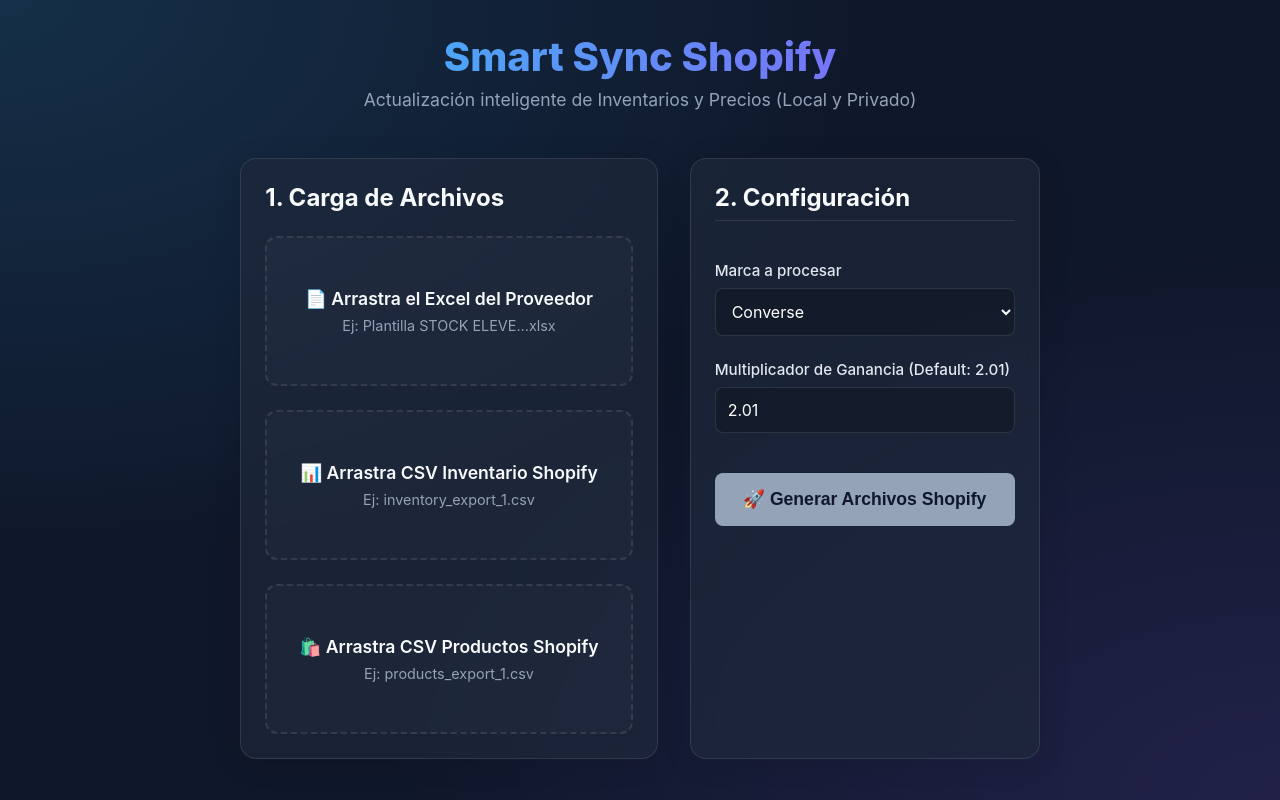
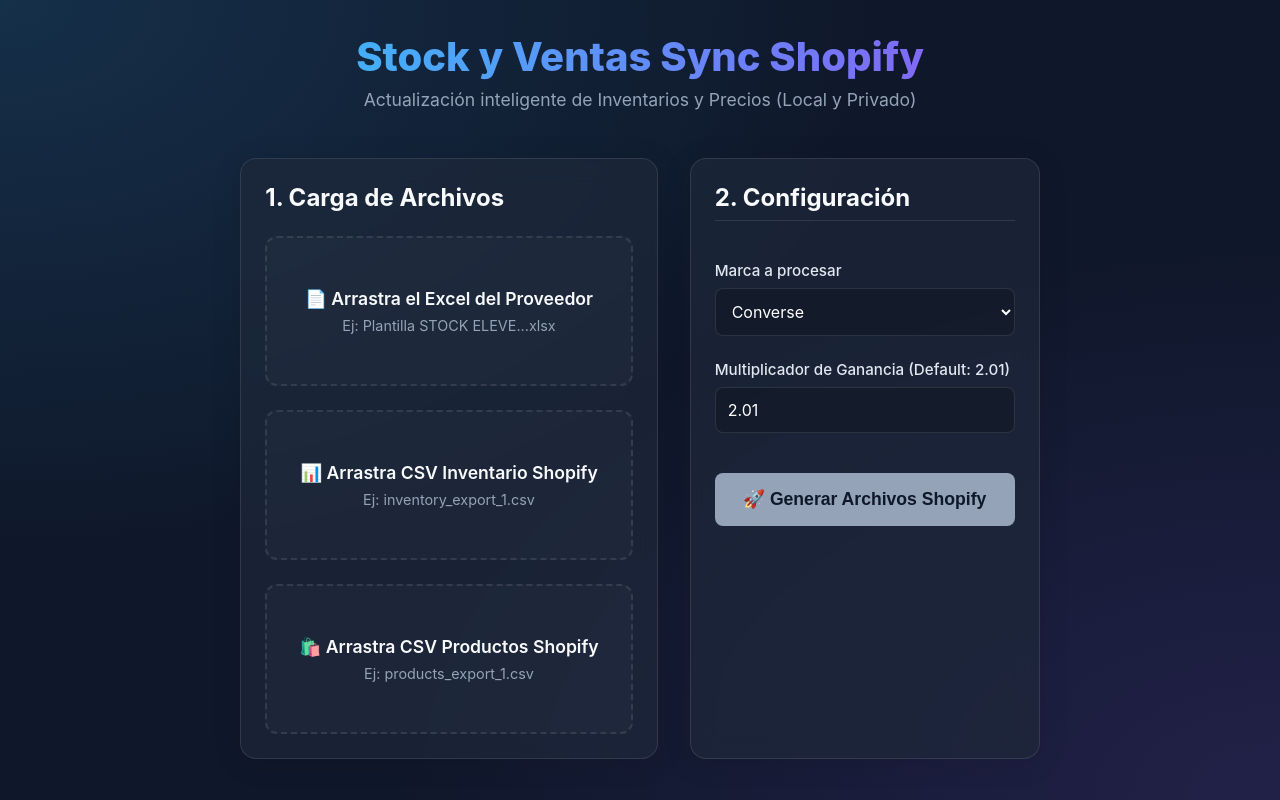
Before and after one commit to wandalemma-dot/smart-sync-shopify, a React (Vite) app: page / in a window 1280 px wide. Built offline with nearby package versions, Linux system fonts and the light colour scheme.

Commit message:
Rename app to Stock y Ventas Sync Shopify

```diff
--- a/index.html
+++ b/index.html
@@ -4,7 +4,7 @@
     <meta charset="UTF-8" />
     <link rel="icon" type="image/svg+xml" href="/favicon.svg" />
     <meta name="viewport" content="width=device-width, initial-scale=1.0" />
-    <title>shopify-sync-app</title>
+    <title>Stock y Ventas Sync Shopify</title>
   </head>
   <body>
     <div id="root"></div>
--- a/src/App.tsx
+++ b/src/App.tsx
@@ -101,7 +101,7 @@ export default function App() {
   return (
     <div className="app-container">
       <header>
-        <h1>Smart Sync Shopify</h1>
+        <h1>Stock y Ventas Sync Shopify</h1>
         <p className="subtitle">Actualización inteligente de Inventarios y Precios (Local y Privado)</p>
       </header>
 
```
